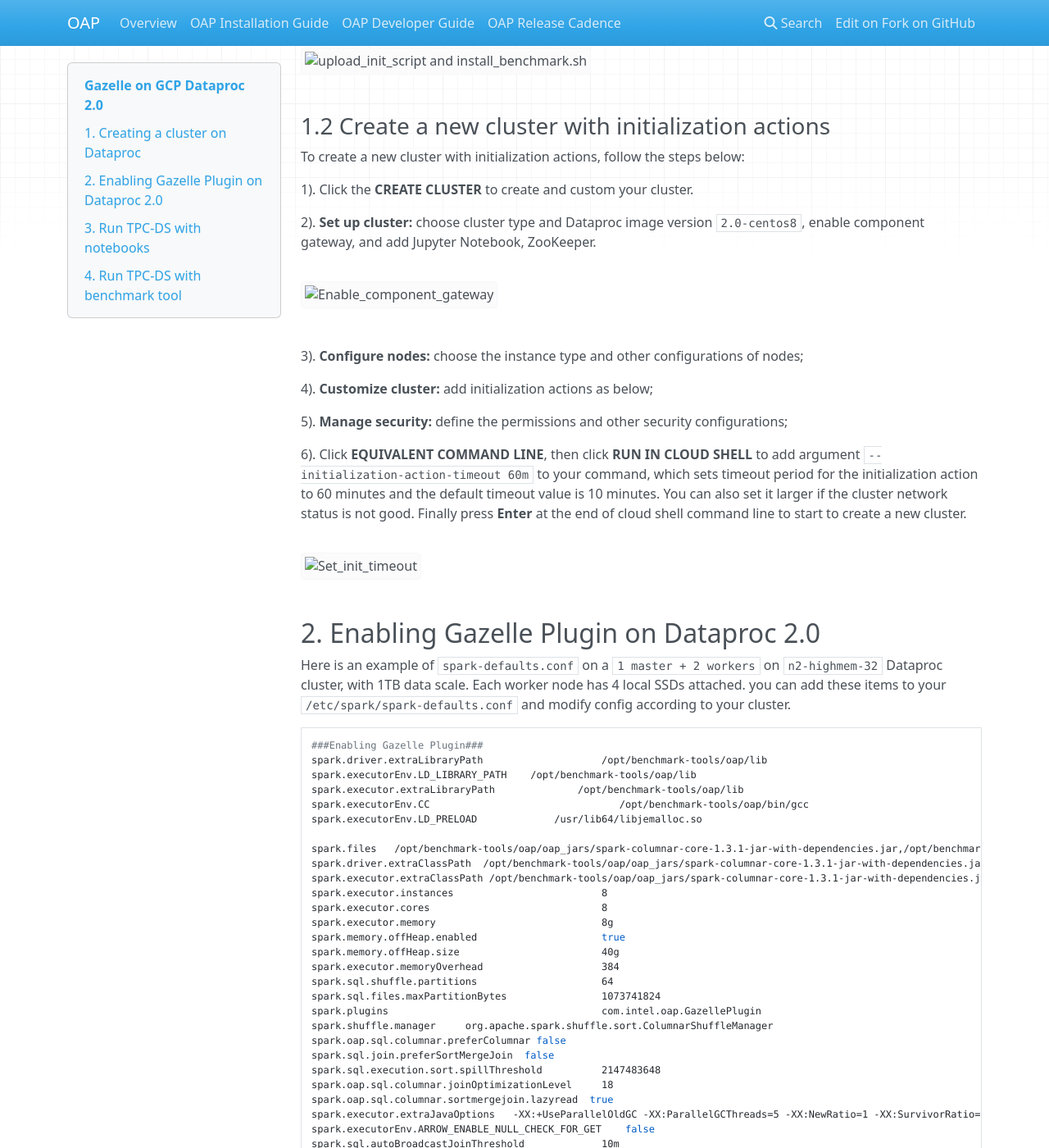
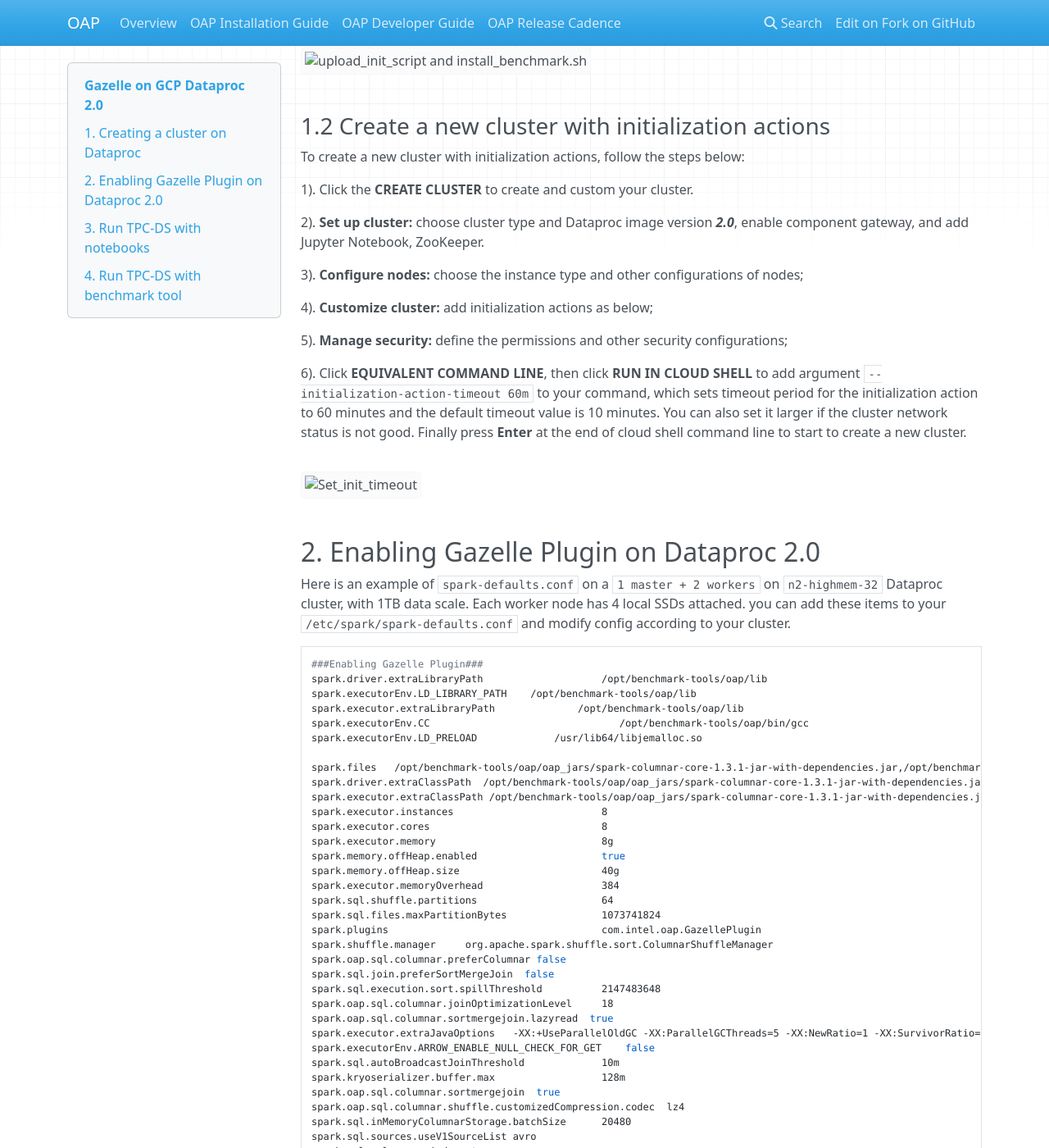
Before and after one commit to oap-project/oap-tools, an MkDocs documentation site: the page built from docs/Gazelle_on_Dataproc.md, in a window 1280 px wide and 1400 px high, scrolled down 408 px. Shown: the whole window at 82% size. Built offline with MkDocs 1.6.1, drawn with Linux system fonts in a browser that asks for light colours; nearby versions of some CDN libraries; old or Windows-style settings are respelled for this version of MkDocs.

Commit message:
Update documentation for OAP 1.3.1 (#246)

```diff
--- a/docs/Gazelle_on_Dataproc.md
+++ b/docs/Gazelle_on_Dataproc.md
@@ -23,9 +23,7 @@
 
 1). Click the  **CREATE CLUSTER** to create and custom your cluster.
 
-2). **Set up cluster:** choose cluster type and Dataproc image version `2.0-centos8`,  enable component gateway, and add Jupyter Notebook, ZooKeeper.
-
-![Enable_component_gateway](../integrations/oap/dataproc/imgs/component_gateway.png)
+2). **Set up cluster:** choose cluster type and Dataproc image version ***2.0***, enable component gateway, and add Jupyter Notebook, ZooKeeper.
 
 3). **Configure nodes:** choose the instance type and other configurations of nodes;
 
@@ -53,9 +51,9 @@
 spark.executorEnv.CC                                /opt/benchmark-tools/oap/bin/gcc
 spark.executorEnv.LD_PRELOAD             /usr/lib64/libjemalloc.so
 
-spark.files   /opt/benchmark-tools/oap/oap_jars/spark-columnar-core-1.3.1-jar-with-dependencies.jar,/opt/benchmark-tools/oap/oap_jars/spark-arrow-datasource-standard-1.3.1-jar-with-dependencies.jar
-spark.driver.extraClassPath  /opt/benchmark-tools/oap/oap_jars/spark-columnar-core-1.3.1-jar-with-dependencies.jar:/opt/benchmark-tools/oap/oap_jars/spark-arrow-datasource-standard-1.3.1-jar-with-dependencies.jar
-spark.executor.extraClassPath /opt/benchmark-tools/oap/oap_jars/spark-columnar-core-1.3.1-jar-with-dependencies.jar:/opt/benchmark-tools/oap/oap_jars/spark-arrow-datasource-standard-1.3.1-jar-with-dependencies.jar
+spark.files   /opt/benchmark-tools/oap/oap_jars/spark-columnar-core-1.3.1-jar-with-dependencies.jar,/opt/benchmark-tools/oap/oap_jars/spark-arrow-datasource-standard-1.3.1-jar-with-dependencies.jar,/opt/benchmark-tools/oap/oap_jars/spark-sql-columnar-shims-spark311-1.3.1.jar,/opt/benchmark-tools/oap/oap_jars/spark-sql-columnar-shims-common-1.3.1.jar
+spark.driver.extraClassPath  /opt/benchmark-tools/oap/oap_jars/spark-columnar-core-1.3.1-jar-with-dependencies.jar:/opt/benchmark-tools/oap/oap_jars/spark-arrow-datasource-standard-1.3.1-jar-with-dependencies.jar:/opt/benchmark-tools/oap/oap_jars/spark-sql-columnar-shims-spark311-1.3.1.jar:/opt/benchmark-tools/oap/oap_jars/spark-sql-columnar-shims-common-1.3.1.jar
+spark.executor.extraClassPath /opt/benchmark-tools/oap/oap_jars/spark-columnar-core-1.3.1-jar-with-dependencies.jar:/opt/benchmark-tools/oap/oap_jars/spark-arrow-datasource-standard-1.3.1-jar-with-dependencies.jar:/opt/benchmark-tools/oap/oap_jars/spark-sql-columnar-shims-spark311-1.3.1.jar:/opt/benchmark-tools/oap/oap_jars/spark-sql-columnar-shims-common-1.3.1.jar
 spark.executor.instances                         8
 spark.executor.cores                             8
 spark.executor.memory                            8g
```
Also changed, not shown: integrations/oap/dataproc/benchmark/Gazelle_on_Dataproc.md (+4 -6 lines).
